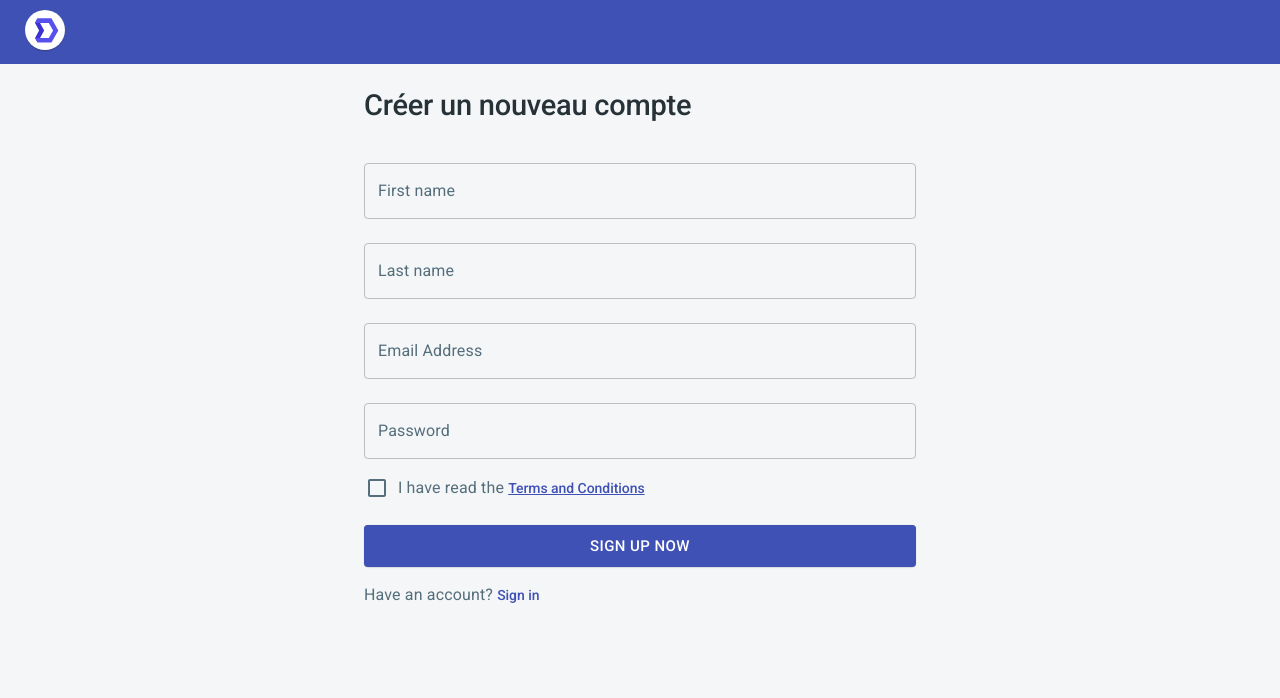
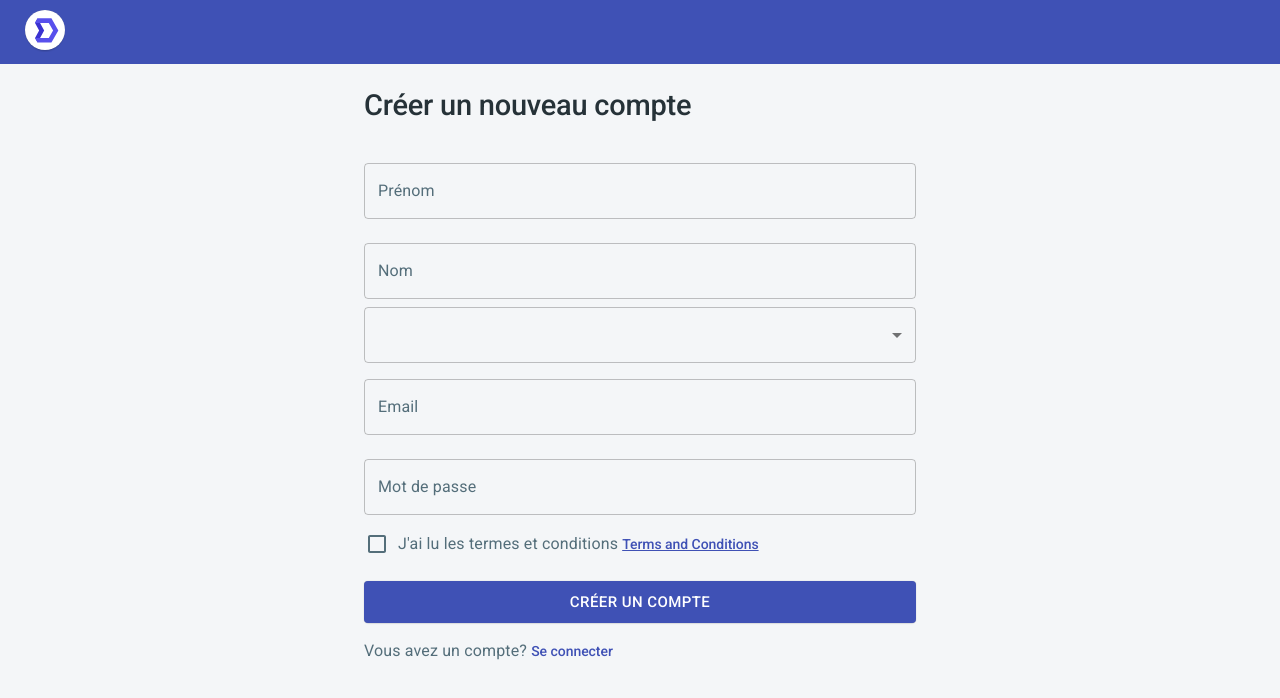
Before and after one commit to jeegoo/qrcode_safe, a React (Create React App) app: page /register in a window 1280 px wide. Shown: the top 698 px of the page. Built offline with nearby package versions, Linux system fonts and the light colour scheme.

Commit message:
refactor: compte creation page traduction

```diff
--- a/src/views/auth/RegisterView.js
+++ b/src/views/auth/RegisterView.js
@@ -10,6 +10,8 @@ import {
   FormHelperText,
   Link,
   TextField,
+  Select,
+  MenuItem,
   Typography,
   makeStyles
 } from '@material-ui/core';
@@ -46,15 +48,17 @@ const RegisterView = () => {
               firstName: '',
               lastName: '',
               password: '',
+              post:'',
               policy: false
             }}
             validationSchema={
               Yup.object().shape({
-                email: Yup.string().email('Must be a valid email').max(255).required('Email is required'),
-                firstName: Yup.string().max(255).required('First name is required'),
-                lastName: Yup.string().max(255).required('Last name is required'),
-                password: Yup.string().max(255).required('password is required'),
-                policy: Yup.boolean().oneOf([true], 'This field must be checked')
+                email: Yup.string().email('Must be a valid email').max(255).required('Email est requis'),
+                firstName: Yup.string().max(255).required('First name est requis'),
+                lastName: Yup.string().max(255).required('Last name est requis'),
+                post: Yup.string().max(255).required('le poste est requis'),
+                password: Yup.string().max(255).required('password est requis'),
+                policy: Yup.boolean().oneOf([true], 'Vous devez accepter les termes et conditions')
               })
             }
             onSubmit={() => {
@@ -90,7 +94,7 @@ const RegisterView = () => {
                   error={Boolean(touched.firstName && errors.firstName)}
                   fullWidth
                   helperText={touched.firstName && errors.firstName}
-                  label="First name"
+                  label="Prénom"
                   margin="normal"
                   name="firstName"
                   onBlur={handleBlur}
@@ -102,7 +106,7 @@ const RegisterView = () => {
                   error={Boolean(touched.lastName && errors.lastName)}
                   fullWidth
                   helperText={touched.lastName && errors.lastName}
-                  label="Last name"
+                  label="Nom"
                   margin="normal"
                   name="lastName"
                   onBlur={handleBlur}
@@ -110,11 +114,39 @@ const RegisterView = () => {
                   value={values.lastName}
                   variant="outlined"
                 />
+
+                <Select
+                  error={Boolean(touched.post && errors.post)}
+                  fullWidth
+                  helperText={touched.post && errors.post}
+                  margin="normal"
+                  name="post"
+                  onBlur={handleBlur}
+                  onChange={handleChange}
+                  variant="outlined"
+
+                >
+                 <MenuItem value={"Directeur"}>
+                   Directeur
+                 </MenuItem>
+
+                  <MenuItem value="Chef d'ouvries">
+                    Chef d'ouvries
+                  </MenuItem>
+
+                  <MenuItem value="Gérant">
+                    Gérant
+
+                  </MenuItem >
+
+
+                </Select>
+
                 <TextField
                   error={Boolean(touched.email && errors.email)}
                   fullWidth
                   helperText={touched.email && errors.email}
-                  label="Email Address"
+                  label="Email"
                   margin="normal"
                   name="email"
                   onBlur={handleBlur}
@@ -127,7 +159,7 @@ const RegisterView = () => {
                   error={Boolean(touched.password && errors.password)}
                   fullWidth
                   helperText={touched.password && errors.password}
-                  label="Password"
+                  label="Mot de passe"
                   margin="normal"
                   name="password"
                   onBlur={handleBlur}
@@ -150,7 +182,7 @@ const RegisterView = () => {
                     color="textSecondary"
                     variant="body1"
                   >
-                    I have read the
+                    J'ai lu les termes et conditions
                     {' '}
                     <Link
                       color="primary"
@@ -177,21 +209,21 @@ const RegisterView = () => {
                     type="submit"
                     variant="contained"
                   >
-                    Sign up now
+                    CRÉER UN COMPTE
                   </Button>
                 </Box>
                 <Typography
                   color="textSecondary"
                   variant="body1"
                 >
-                  Have an account?
+                  Vous avez un compte?
                   {' '}
                   <Link
                     component={RouterLink}
                     to="/login"
                     variant="h6"
                   >
-                    Sign in
+                    Se connecter
                   </Link>
                 </Typography>
               </form>
```
